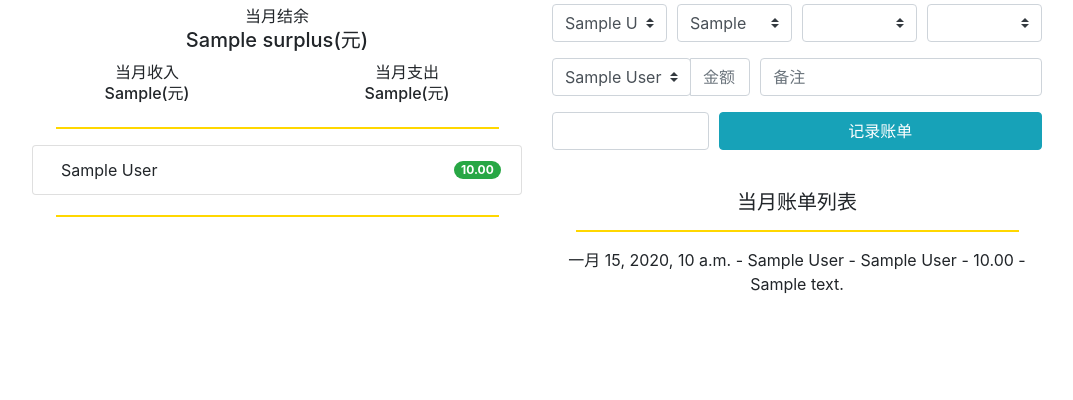
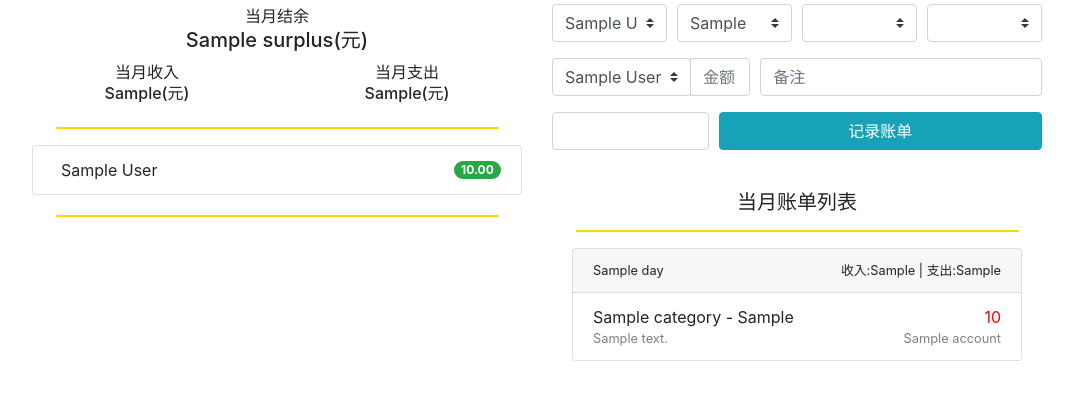
Before and after one commit to bobjiangps/daily-accounting, a Django app: template templates/accounting/index.html in a window 1280 px wide. Shown: the part 112-512 px from the top of the page, without its empty margins (103-1176 px from the left). Run offline with Django 3.2, Linux system fonts and the light colour scheme; a user stored in the database is signed in; tables that the repository leaves empty hold one stand-in row (values such as "Sample post"); the template is opened without the code that fills it: values that come from a table or form of the project are taken from there, most other values are stand-ins (such as "Sample title", 1, 10 or a date in 2020); lists and menus that the app fills with data are empty; parts of the project's set-up code (start-up, migrations or seed data) failed here and were passed over; some libraries are stand-ins or nearby versions.

Commit message:
return more data to index page

```diff
--- a/templates/accounting/index.html
+++ b/templates/accounting/index.html
@@ -119,9 +119,38 @@
                         <br>
                         <h5>当月账单列表</h5>
                         <hr width="90%" class="main-separator"/>
-                        {% for hr in history_records %}
-                        <div>{{ hr.time_of_occurrence }} - {{ hr.account }} - {{ hr.category }} - {{ hr.amount }} - {{ hr.comment }}</div>
-                        <br>
+                        {% for day, records in current_month_records.items %}
+                        <div class="card" style="margin: 0px 20px 10px 20px;">
+                            <div class="card-header" style="font-size: 80%;">
+                                <div style="float: left;">{{ day }}</div>
+                                {% load filter_dict %}
+                                <div style="float: right;">
+                                    收入:{{ day_income_expense|get_dict_value:day|get_dict_value:'income' }} | 支出:{{ day_income_expense|get_dict_value:day|get_dict_value:'expense' }}
+                                </div>
+                            </div>
+                            <ul class="list-group list-group-flush">
+                                {% for hr in records %}
+<!--                                <li class="list-group-item">{{ hr.time_of_occurrence }} - {{ hr.account }} - {{ hr.category }} - {{ hr.amount }} - {{ hr.comment }}</li>-->
+                                <li class="list-group-item">
+                                    {% if hr.sub_category %}
+                                    <div style="float: left;">{{ hr.category }} - {{ hr.sub_category }}</div>
+                                    {% else %}
+                                    <div style="float: left;">{{ hr.category }}</div>
+                                    {% endif %}
+                                    {% if hr.category.category_type == 'Income' %}
+                                    <div style="float: right; color: green;">{{ hr.amount }}</div>
+                                    {% else %}
+                                    <div style="float: right; color: red;">{{ hr.amount }}</div>
+                                    {% endif %}
+                                    <br>
+                                    {% if hr.comment %}
+                                    <div style="float: left; font-size: 80%; color: gray;">{{ hr.comment }}</div>
+                                    {% endif %}
+                                    <div style="float: right; font-size: 80%; color: gray;">{{ hr.account }}</div>
+                                </li>
+                                {% endfor %}
+                            </ul>
+                        </div>
                         {% endfor %}
                     </div>
                 </div>
```
Also changed, not shown: accounting/views.py (+21 -1 lines).
